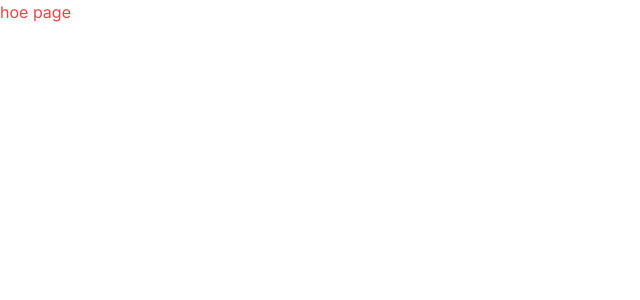
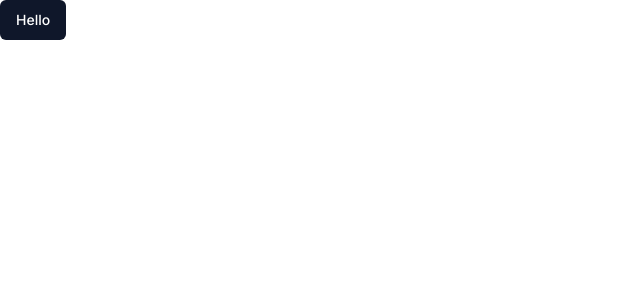
Before and after one commit to ANKITy102/nextjs-weChat, a Next.js app: page / in a window 1280 px wide. Shown: the top 300 px of the page, without its empty margins (0-640 px from the left). Built offline with nearby package versions, Linux system fonts and the light colour scheme.

Commit message:
Dynamic button component completed

```diff
--- a/package.json
+++ b/package.json
@@ -13,12 +13,16 @@
     "@types/react": "18.2.15",
     "@types/react-dom": "18.2.7",
     "autoprefixer": "10.4.14",
+    "class-variance-authority": "^0.6.1",
+    "clsx": "^2.0.0",
     "eslint": "8.45.0",
     "eslint-config-next": "13.4.10",
+    "lucide-react": "^0.260.0",
     "next": "13.4.10",
     "postcss": "8.4.26",
     "react": "18.2.0",
     "react-dom": "18.2.0",
+    "tailwind-merge": "^1.14.0",
     "tailwindcss": "3.3.3",
     "typescript": "5.1.6"
   }
--- /dev/null
+++ b/src/app/components/ui/Button.tsx
@@ -0,0 +1,39 @@
+import { ButtonHTMLAttributes, FC } from 'react'
+import { cva , VariantProps} from 'class-variance-authority'
+import { Loader2 } from 'lucide-react'
+import { cn } from '@/lib/utils'
+
+
+const buttonVariants = cva(
+    'acitve:scale-95 inline-flex items-center justify-center rounded-md text-sm font-medium transition-color focus:outline-none focus:ring-slate-400 focus:ring-offset-2 disabled:50 disabled:pointer-events-none'
+   , {
+        variants:{ //this is inbuilt cva
+            variant:{ //this is not inbuilt
+
+                default: 'bg-slate-900 text-white hover:bg-slate-800',
+                ghost: 'bg-transparent hover:text-slate-900 hover:bg-slate-200',
+            },
+            size:{    //this is not inbuilt
+                default: "h-10 py-2 px-4 px-4",
+                sm: 'h-9 px-2',
+                lg: 'h-11 px-8',
+            },
+        },
+        defaultVariants:{
+            variant: 'default',
+            size: 'default',
+        }
+    }
+)
+
+export interface ButtonProps extends ButtonHTMLAttributes<HTMLButtonElement>,VariantProps<typeof buttonVariants> {
+    isLoading?: boolean   //?: represent it is optional
+}
+const Button: FC<ButtonProps> = ({className, children,variant, isLoading,size, ...props}) => {
+  return <button className={cn(buttonVariants({variant,size,className}))} disabled={isLoading}  {...props}>
+    {isLoading ? <Loader2 className='mr-2 h-4 w-4 animate-spin'/> : null}
+    {children}
+  </button>
+}
+
+export default Button
--- a/src/app/page.tsx
+++ b/src/app/page.tsx
@@ -1,9 +1,8 @@
+import Button from "./components/ui/Button";
 
 
 export default function Home() {
   return (
-    <div className="text-red-500">
-      hoe page
-    </div>
+    <Button>Hello</Button>
   )
 }
--- /dev/null
+++ b/src/lib/utils.ts
@@ -0,0 +1,6 @@
+import { ClassValue, clsx } from "clsx";
+import { twMerge } from "tailwind-merge";
+
+export function cn(...inputs: ClassValue[]){ //cn-> className
+    return twMerge(clsx(inputs))
+}
```
Also changed, not shown: 1 other file (tests, documents, lock files or other folders).
